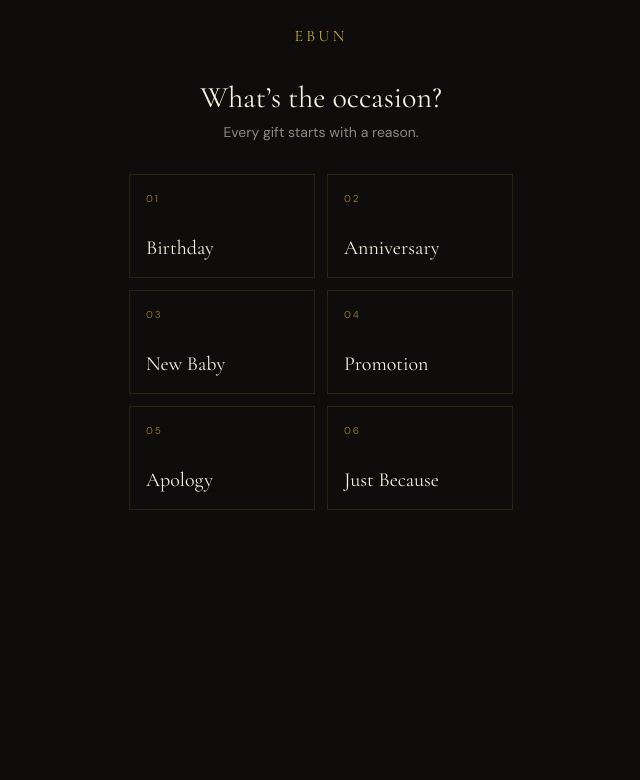
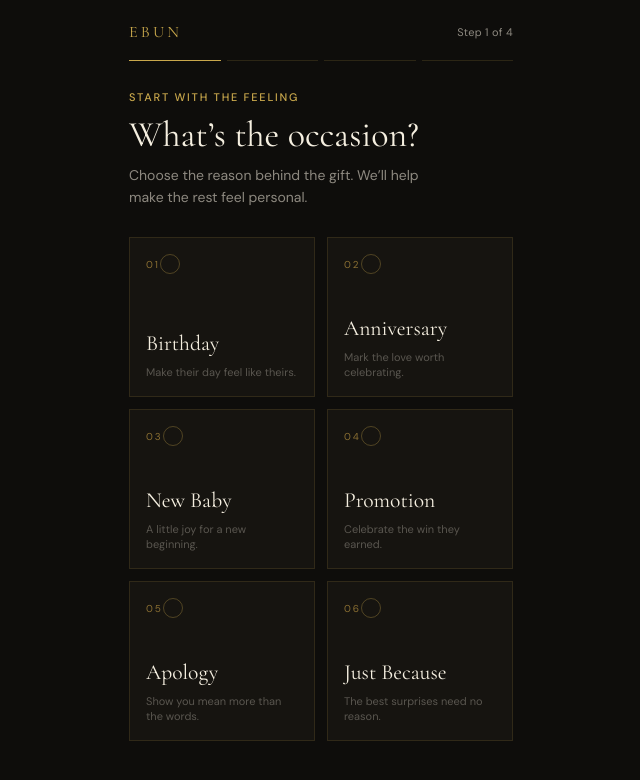
Before and after one commit to Tadec-Labs/ebun-platform, a Next.js app in the folder apps/web/: page /send in a window 1280 px wide. Shown: the top 780 px of the page, without its empty margins (319-959 px from the left). Built offline with nearby package versions, Linux system fonts and the light colour scheme; no server answers.

Commit message:
feat: refine/improve send flow foundation

```diff
--- a/apps/web/src/app/(consumer)/send/occasion-selector.tsx
+++ b/apps/web/src/app/(consumer)/send/occasion-selector.tsx
@@ -3,10 +3,20 @@
 import { useState } from "react";
 import { OCCASIONS, type OccasionId } from "@/lib/occasions";
 
+const OCCASION_DETAILS: Record<OccasionId, string> = {
+  birthday: "Make their day feel like theirs.",
+  anniversary: "Mark the love worth celebrating.",
+  new_baby: "A little joy for a new beginning.",
+  promotion: "Celebrate the win they earned.",
+  apology: "Show you mean more than the words.",
+  just_because: "The best surprises need no reason.",
+};
+
 /**
  * First phase of the sender flow, per the Product Brief (occasion ->
- * gift -> personalise -> pay). Single-select; "Just Because" is the
- * catch-all, so there's no separate skip path to design around.
+ * gift -> personalise -> pay). The selected occasion still shapes only
+ * the client-side message prompt and review summary; no order contract
+ * or submission behaviour changes here.
  */
 export function OccasionSelector({
   initialSelected,
@@ -16,76 +26,106 @@ export function OccasionSelector({
   onContinue: (occasion: OccasionId) => void;
 }) {
   const [selected, setSelected] = useState<OccasionId | null>(initialSelected);
-  const selectedLabel = OCCASIONS.find((o) => o.id === selected)?.label ?? null;
+  const selectedOccasion = OCCASIONS.find((occasion) => occasion.id === selected);
 
   return (
     <>
-      <div className="flex flex-col gap-1.5 pb-8 text-center">
-        <h1 className="font-display text-3xl font-normal" style={{ color: "var(--cream)" }}>
+      <div className="pb-7">
+        <p className="text-[11px] font-medium tracking-[0.16em] uppercase" style={{ color: "var(--gold)" }}>
+          Start with the feeling
+        </p>
+        <h1 className="font-display mt-3 text-4xl font-normal leading-[0.95]" style={{ color: "var(--cream)" }}>
           What&rsquo;s the occasion?
         </h1>
-        <p className="text-sm" style={{ color: "var(--cream-dim)" }}>
-          Every gift starts with a reason.
+        <p className="mt-3 max-w-[31ch] text-sm leading-relaxed" style={{ color: "var(--cream-dim)" }}>
+          Choose the reason behind the gift. We&rsquo;ll help make the rest feel personal.
         </p>
       </div>
 
-      <div className={`grid grid-cols-2 gap-3 ${selected ? "pb-32" : "pb-10"}`}>
-        {OCCASIONS.map((occasion, i) => {
+      <div className={selected ? "grid grid-cols-2 gap-3 pb-36" : "grid grid-cols-2 gap-3 pb-10"}>
+        {OCCASIONS.map((occasion, index) => {
           const active = occasion.id === selected;
+          const detailId = "occasion-" + occasion.id + "-detail";
+
           return (
             <button
               key={occasion.id}
               type="button"
               onClick={() => setSelected(occasion.id)}
               aria-pressed={active}
-              className="flex min-h-26 flex-col justify-between border p-4 text-left"
+              aria-describedby={detailId}
+              className="group relative flex min-h-40 flex-col justify-between overflow-hidden border p-4 text-left transition-[border-color,background-color,transform] duration-200 hover:-translate-y-0.5"
               style={{
                 borderColor: active ? "var(--gold)" : "var(--border)",
-                background: active ? "var(--gold-glow)" : "transparent",
+                background: active ? "rgba(201, 168, 76, 0.12)" : "var(--panel)",
               }}
             >
+              <span className="flex items-center justify-between">
                 <span
                   className="text-[10px] tracking-[0.2em]"
-                style={{ color: active ? "var(--gold)" : "var(--gold-dim)" }}
+                  style={{ color: active ? "var(--gold-light)" : "var(--gold-dim)" }}
                 >
-                {String(i + 1).padStart(2, "0")}
+                  {String(index + 1).padStart(2, "0")}
                 </span>
                 <span
-                className="font-display text-xl leading-tight"
+                  aria-hidden="true"
+                  className="flex h-5 w-5 items-center justify-center rounded-full border text-[11px]"
+                  style={{
+                    borderColor: active ? "var(--gold)" : "var(--border-strong)",
+                    color: active ? "var(--ink)" : "transparent",
+                    background: active ? "var(--gold)" : "transparent",
+                  }}
+                >
+                  ✓
+                </span>
+              </span>
+
+              <span>
+                <span
+                  className="font-display block text-[1.35rem] leading-tight"
                   style={{ color: active ? "var(--gold-light)" : "var(--cream)" }}
                 >
                   {occasion.label}
+                </span>
+                <span
+                  id={detailId}
+                  className="mt-2 block text-[11px] leading-snug"
+                  style={{ color: active ? "var(--cream-dim)" : "var(--cream-faint)" }}
+                >
+                  {OCCASION_DETAILS[occasion.id]}
+                </span>
               </span>
             </button>
           );
         })}
       </div>
 
-      {selected && selectedLabel && (
+      {selected && selectedOccasion && (
         <div
-          className="fixed inset-x-0 bottom-0 border-t px-7 pt-4"
+          className="fixed inset-x-0 bottom-0 z-10 border-t px-7 pt-3"
           style={{
             borderColor: "var(--border)",
-            background: "rgba(14, 13, 11, 0.95)",
-            paddingBottom: "calc(env(safe-area-inset-bottom, 0px) + 1.25rem)",
+            background: "rgba(14, 13, 11, 0.96)",
+            backdropFilter: "blur(16px)",
+            paddingBottom: "calc(env(safe-area-inset-bottom, 0px) + 1rem)",
           }}
         >
-          <div className="mx-auto flex max-w-110 items-center justify-between gap-4">
+          <div className="mx-auto flex max-w-[440px] items-center justify-between gap-4">
             <div className="min-w-0">
-              <p className="text-[11px] tracking-wide" style={{ color: "var(--cream-dim)" }}>
-                Occasion
+              <p className="text-[10px] tracking-[0.14em] uppercase" style={{ color: "var(--gold-dim)" }}>
+                Chosen occasion
               </p>
-              <p className="font-display truncate text-lg" style={{ color: "var(--cream)" }}>
-                {selectedLabel}
+              <p className="font-display mt-0.5 truncate text-xl" style={{ color: "var(--cream)" }}>
+                {selectedOccasion.label}
               </p>
             </div>
             <button
               type="button"
               onClick={() => onContinue(selected)}
-              className="shrink-0 px-6 py-3 text-sm font-medium tracking-wide"
+              className="inline-flex min-h-12 shrink-0 items-center gap-2 px-5 text-sm font-semibold transition-colors hover:bg-[color:var(--gold-light)]"
               style={{ background: "var(--gold)", color: "var(--ink)" }}
             >
-              Continue
+              Choose gift <span aria-hidden="true">→</span>
             </button>
           </div>
         </div>
--- a/apps/web/src/app/(consumer)/send/send-experience.tsx
+++ b/apps/web/src/app/(consumer)/send/send-experience.tsx
@@ -26,6 +26,13 @@ const EMPTY_MESSAGE: MessageDraft = {
   scheduledFor: "",
 };
 
+const PHASES: { id: Phase; label: string }[] = [
+  { id: "occasion", label: "Occasion" },
+  { id: "gift", label: "Gift" },
+  { id: "message", label: "Message" },
+  { id: "review", label: "Pay" },
+];
+
 /**
  * Owns the whole sender-flow wizard's state — one client component
  * across phases, same reasoning as reveal-experience.tsx: this is
@@ -41,15 +48,44 @@ export function SendExperience({ catalog }: { catalog: GiftCatalogItem[] }) {
     gift: null,
     message: EMPTY_MESSAGE,
   });
+  const currentPhaseIndex = PHASES.findIndex((item) => item.id === phase);
 
   return (
     <div className="mx-auto flex min-h-dvh w-full max-w-[440px] flex-col px-7">
-      <div
-        className="font-display pt-6 pb-8 text-center text-base tracking-[0.2em]"
-        style={{ color: "var(--gold)" }}
-      >
-        EBUN
-      </div>
+      <header className="pt-5 pb-7">
+        <div className="flex items-center justify-between">
+          <p
+            className="font-display text-base tracking-[0.2em]"
+            style={{ color: "var(--gold)" }}
+          >
+            EBUN
+          </p>
+          <p className="text-[11px] tracking-wide" style={{ color: "var(--cream-dim)" }}>
+            Step {currentPhaseIndex + 1} of {PHASES.length}
+          </p>
+        </div>
+        <ol className="mt-4 grid grid-cols-4 gap-1.5" aria-label="Send a gift progress">
+          {PHASES.map((item, index) => {
+            const isCurrent = index === currentPhaseIndex;
+            const isComplete = index < currentPhaseIndex;
+            return (
+              <li key={item.id}>
+                <span className="sr-only">
+                  {item.label}: {isComplete ? "complete" : isCurrent ? "current step" : "upcoming"}
+                </span>
+                <span
+                  aria-hidden="true"
+                  className="block h-px"
+                  style={{
+                    background: isCurrent || isComplete ? "var(--gold)" : "var(--border-strong)",
+                    opacity: isCurrent ? 1 : isComplete ? 0.65 : 0.5,
+                  }}
+                />
+              </li>
+            );
+          })}
+        </ol>
+      </header>
 
       {phase === "occasion" && (
         <OccasionSelector
--- a/apps/web/src/styles/ebun-consumer-theme.css
+++ b/apps/web/src/styles/ebun-consumer-theme.css
@@ -21,6 +21,8 @@
   --cream: #f5efe0;
   --cream-dim: rgba(245, 239, 224, 0.55);
   --cream-faint: rgba(245, 239, 224, 0.3);
+  --focus-ring: #f2d99a;
+  --error: #f0a3a3;
 
   background: var(--ink);
   color: var(--cream);
@@ -42,6 +44,24 @@
   font-family: var(--font-cormorant), Georgia, serif;
 }
 
+.ebun-consumer-theme ::selection {
+  background: var(--gold);
+  color: var(--ink);
+}
+
+.ebun-consumer-theme :focus-visible {
+  outline: 2px solid var(--focus-ring);
+  outline-offset: 3px;
+}
+
+.ebun-consumer-theme input:-webkit-autofill,
+.ebun-consumer-theme input:-webkit-autofill:hover,
+.ebun-consumer-theme input:-webkit-autofill:focus {
+  -webkit-text-fill-color: var(--cream);
+  -webkit-box-shadow: 0 0 0 1000px var(--ink) inset;
+  caret-color: var(--cream);
+}
+
 @media (prefers-reduced-motion: reduce) {
   .ebun-consumer-theme * {
     animation-duration: 0.001ms !important;
```
Lines whose indentation alone changed are shown as unchanged.
